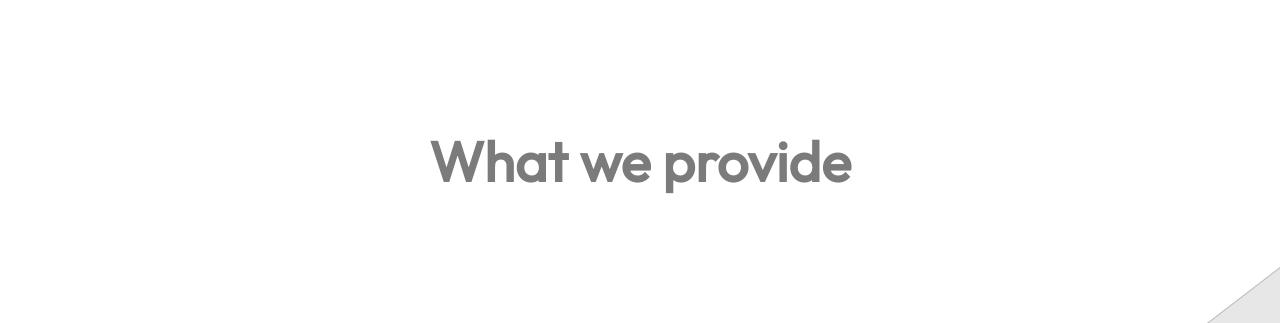
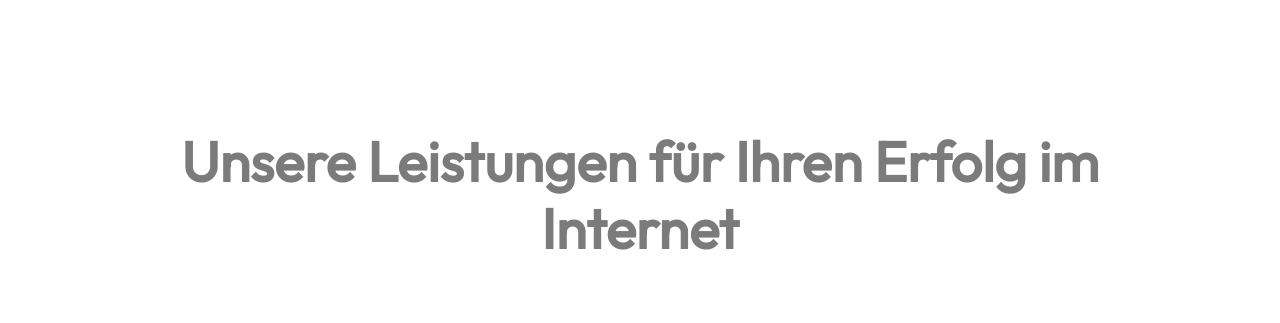
Before and after one commit to TheMeano/MELERO_TESTPOST_1, a plain HTML site: page index.html in a window 1280 px wide. Shown: the part 1420-1743 px from the top of the page. Drawn offline with nearby package versions, Linux system fonts and the light colour scheme.

Commit message:
Update index.html

```diff
--- a/index.html
+++ b/index.html
@@ -168,7 +168,7 @@
 <!-- Call to action 1  ------------------------------------------------------------------------>
       <section id="Call-to-action_1">
 
-        <h1 style="text-align: center; font-weight: 600; font-size: 3.5rem; color: #7b7b7b;">What we provide</h1>
+        <h1 style="text-align: center; font-weight: 600; font-size: 3.5rem; color: #7b7b7b;">Unsere Leistungen für Ihren Erfolg im Internet</h1>
 
         <!-- background color for Call-to-action 1  --------------------------------->
 
```
